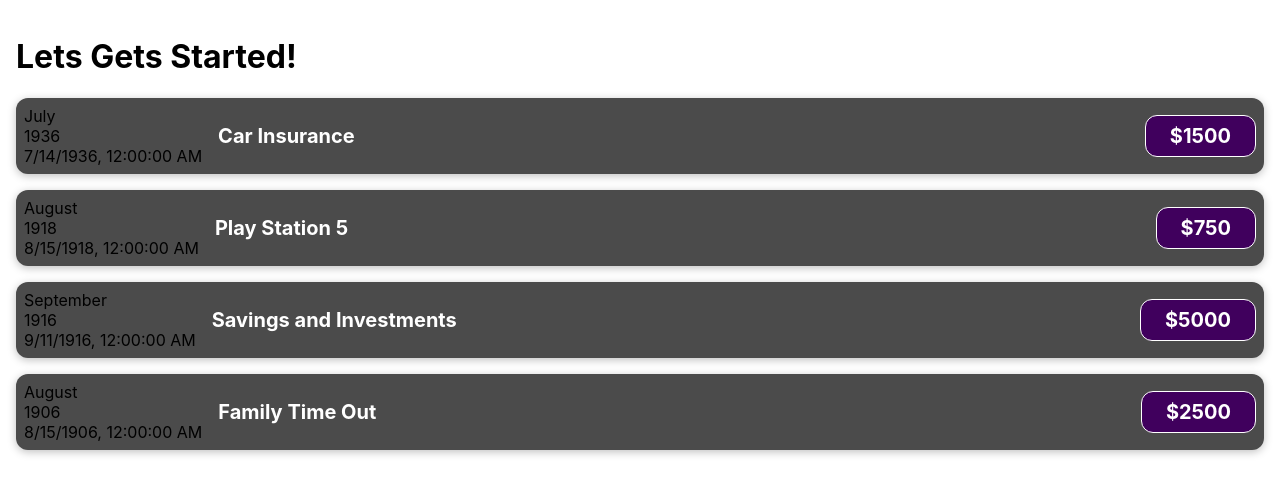
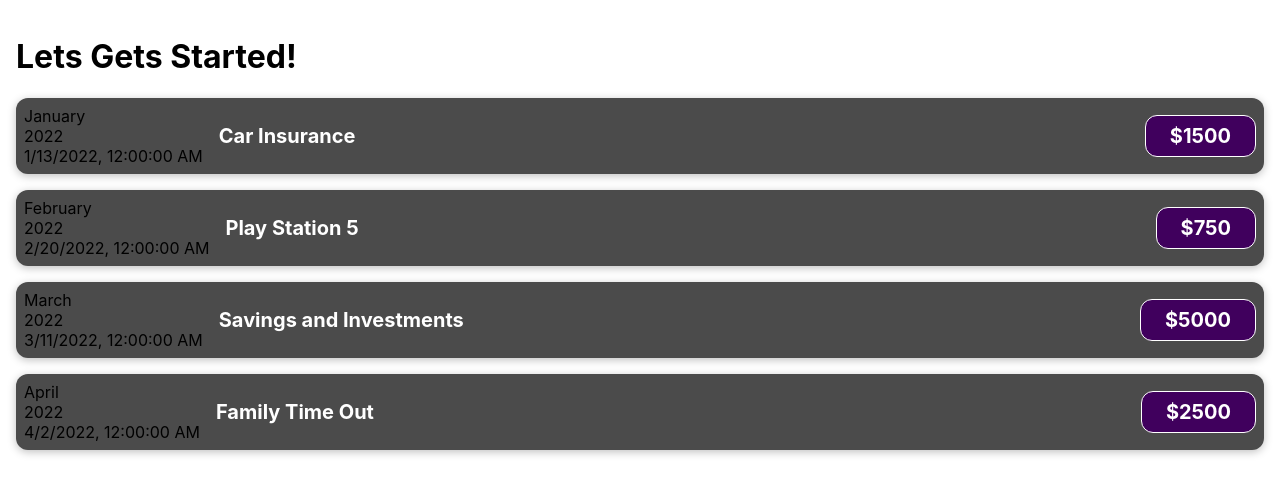
Before and after one commit to AbdulrasheedAdediran/Random, a React (Create React App) app in the folder Expense Tracker/: page / in a window 1280 px wide. Shown: the top 494 px of the page. Built offline with nearby package versions, Linux system fonts and the light colour scheme.

Commit message:
Optimized date syntax

```diff
--- a/Expense Tracker/src/App.jsx
+++ b/Expense Tracker/src/App.jsx
@@ -6,25 +6,25 @@
       id: "e1",
       title: "Car Insurance",
       amount: 1500,
-      date: new Date(31, 0, 2022),
+      date: new Date(2022, 0, 13),
     },
     {
       id: "e2",
       title: "Play Station 5",
       amount: 750,
-      date: new Date(13, 1, 2022),
+      date: new Date(2022, 1, 20),
     },
     {
       id: "e3",
       title: "Savings and Investments",
       amount: 5000,
-      date: new Date(11, 2, 2022),
+      date: new Date(2022, 2, 11),
     },
     {
       id: "e4",
       title: "Family Time Out",
       amount: 2500,
-      date: new Date(1, 1, 2022),
+      date: new Date(2022, 3, 2),
     },
   ];
   return (
```
